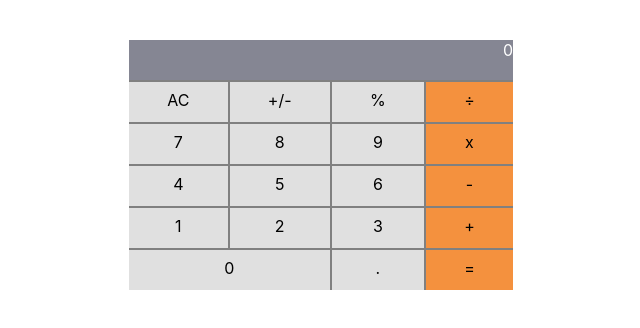
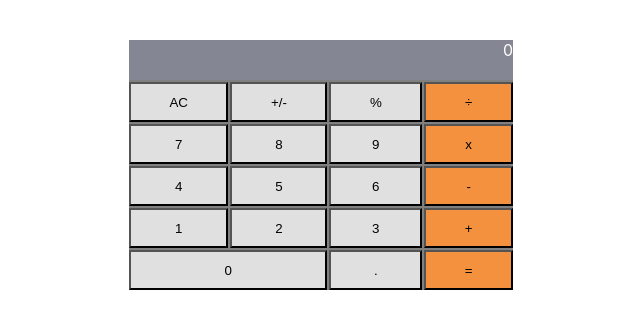
Before and after one commit to tumainimaganiko/math-magicians, a React (Create React App) app: page / in a window 1280 px wide. Shown: the top 328 px of the page, without its empty margins (319-959 px from the left). Built offline with nearby package versions, Linux system fonts and the light colour scheme.

Commit message:
Add event listeners

```diff
--- a/src/components/Span.js
+++ b/src/components/Span.js
@@ -1,12 +1,29 @@
 import PropTypes from 'prop-types';
+import calculate from '../logic/calculate';
 
-export default function Span({ text, color }) {
+export default function Span({
+  text, color, obj, setObj,
+}) {
+  function handleClick(buttonName) {
+    setObj(calculate(obj, buttonName));
+  }
   return (
-    <span className={color}>{text}</span>
+    <button onClick={() => handleClick(text)} type="button" className={color}>
+      {text}
+    </button>
   );
 }
 
 Span.propTypes = {
   text: PropTypes.string.isRequired,
   color: PropTypes.string.isRequired,
+  obj: PropTypes.oneOfType([
+    PropTypes.shape({
+      total: PropTypes.string,
+      next: PropTypes.string,
+      operation: PropTypes.string,
+    }),
+    PropTypes.oneOf([null]),
+  ]).isRequired,
+  setObj: PropTypes.func.isRequired,
 };
```
